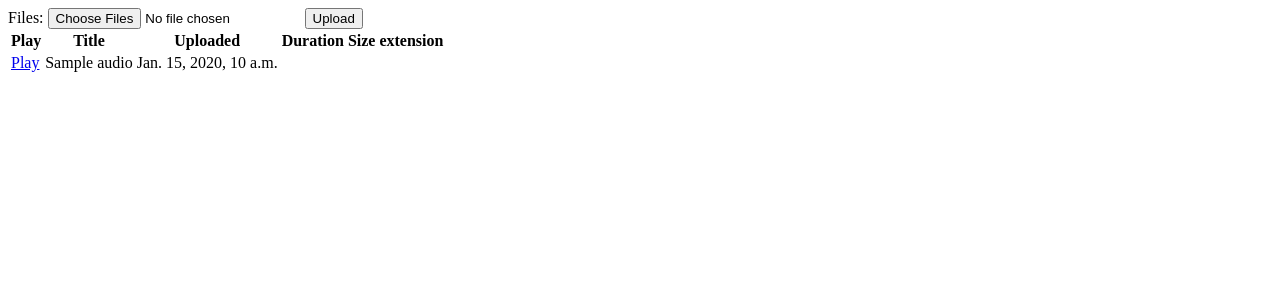
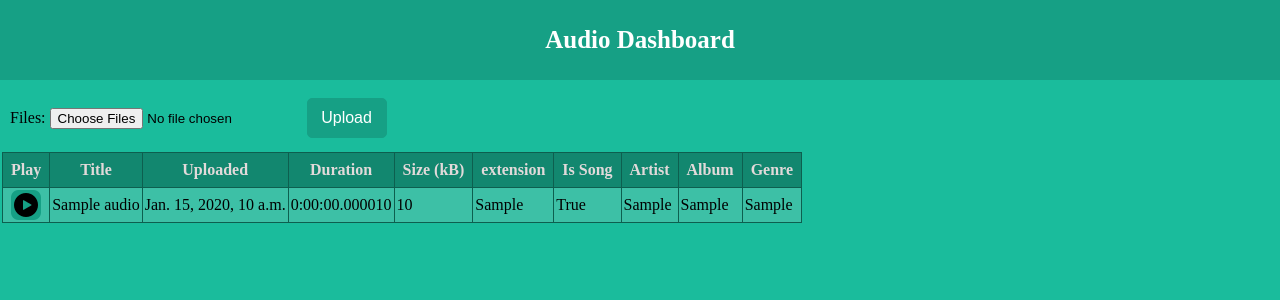
Before and after one commit to 00AR/audio_dashboard, a Django app: template templates/user_home.html in a window 1280 px wide. Shown: the top 300 px of the page. Run offline with Django 4.2, Linux system fonts and the light colour scheme; the template is opened without the code that fills it: values that come from a table or form of the project are taken from there, others are empty; tables that the repository leaves empty hold one stand-in row (values such as "Sample post").

Commit message:
added styling

```diff
--- /dev/null
+++ b/audio_dashboard/static/user_home.css
@@ -0,0 +1,120 @@
+* {
+    margin: 0;
+    padding: 0;
+    box-sizing: border-box;
+}
+
+body {
+    background: #1abc9c;
+    overflow: hidden;
+}
+
+.header {
+    line-height: 80px;
+    background: #16a085;
+    text-align: center;
+    color: #fff;
+    font-size: 25px;
+    font-weight: 600;
+}
+
+.container {
+    align-items: center;
+    justify-content: center;
+    padding: 2px;
+}
+
+.wrapper {
+    max-width: 440px;
+    border-radius: 5px;
+    padding: 8px 4px 14px 8px;
+    position: relative;
+}
+
+.wrapper form .row {
+    height: 45px;
+    margin-bottom: 15px;
+    position: relative;
+}
+
+.wrapper form .button input {
+    color: #fff;
+    font-size: 20px;
+    font-weight: 500;
+    padding-left: 0px;
+    background: #16a085;
+    border: 1px solid #16a085;
+    cursor: pointer;
+    margin-top: 8px;
+
+}
+
+.wrapper form .row input {
+    height: 40px;
+    width: 80px;
+    outline: none;
+    /* padding-left: 10px; */
+    border-radius: 5px;
+    /* border: 1px solid lightgrey; */
+    font-size: 16px;
+    transition: all 0.3s ease;
+}
+
+form .row input:focus {
+    border-color: #16a085;
+    box-shadow: inset 0px 0px 2px 2px rgba(26, 188, 156, 0.25);
+}
+
+
+form .button input:hover {
+    background: #12876f;
+}
+
+table {
+    border-collapse: collapse;
+}
+
+
+thead {
+    position: sticky;
+    top:0;
+    background-color: #12876f;
+    color: #e2dada;
+    padding: 20px;
+}
+
+th,td {
+    border: 1px solid #0d5f4f;
+    padding: 2px;
+    align-items: center;
+    justify-content: center;
+}
+
+th {
+    padding: 8px;
+}
+
+
+tbody tr:nth-child(odd) {
+    background-color: #3dc0a6;
+}
+
+tbody tr:nth-child(even) {
+background-color: #42d6b8;
+}
+
+img {
+    display: block;
+    margin: auto;
+}
+
+.scroll {
+    display: block;
+    max-height: 450px;
+    width: 100%;
+    overflow-y: auto;
+}
+
+.errorlist {
+    color: red;
+}
--- a/templates/user_home.html
+++ b/templates/user_home.html
@@ -1,34 +1,60 @@
+{% load static %}
 <!DOCTYPE html>
 <html lang="en">
 <head>
     <meta charset="UTF-8">
     <meta name="viewport" content="width=device-width, initial-scale=1.0">
     <title>Audio Dashboard</title>
+    <link rel="stylesheet" href="{% static 'user_home.css' %}">
 </head>
 <body>
+    <div class="header">Audio Dashboard</div>
+    <div class="container">
+        <div class="wrapper">
             <form method="post" enctype="multipart/form-data">
                 {% csrf_token %}
                 {{ form }}
+                <span class="row button">
                     <input type="submit" value="Upload">
+                </span>
             </form>
-
+        </div>
+        <div class="scroll">
             <table>
+                <thead>
                     <tr>
                         <th>Play</th>
                         <th>Title</th>
                         <th>Uploaded</th>
                         <th>Duration</th>
-            <th>Size</th>
+                        <th>Size (kB)</th>
                         <th>extension</th>
+                        <th>Is Song</th>
+                        <th>Artist</th>
+                        <th>Album</th>
+                        <th>Genre</th>
                     </tr>
+                </thead>
 
+                <tbody>
                     {% for audio in audio_list %}
                     <tr>
-                <td><a href="{{audio.file.url}}">Play</a></td>
+                        <td><a href="{{audio.file.url}}"><img src="{% static 'icon1.png' %}" alt="play"></a></td>
                         <td>{{ audio.title }}</td>
                         <td>{{ audio.date_of_upload }}</td>
+                        <td>{{ audio.duration }}</td>
+                        <td>{{ audio.size }}</td>
+                        <td>{{ audio.extension }}</td>
+                        <td>{{ audio.is_song }}</td>
+                        <td>{{ audio.artist }}</td>
+                        <td>{{ audio.album }}</td>
+                        <td>{{ audio.genre }}</td>
                     </tr>
                     {% endfor %}
+                </tbody>
+
             </table>
+        </div>
+    </div>
 </body>
 </html>
```
Also changed, not shown: audio_dashboard/static/index.css (added, +89 -0 lines), templates/index.html (+21 -7 lines), audio_dashboard/static/icon1.png (added). Lines whose indentation alone changed are shown as unchanged.
